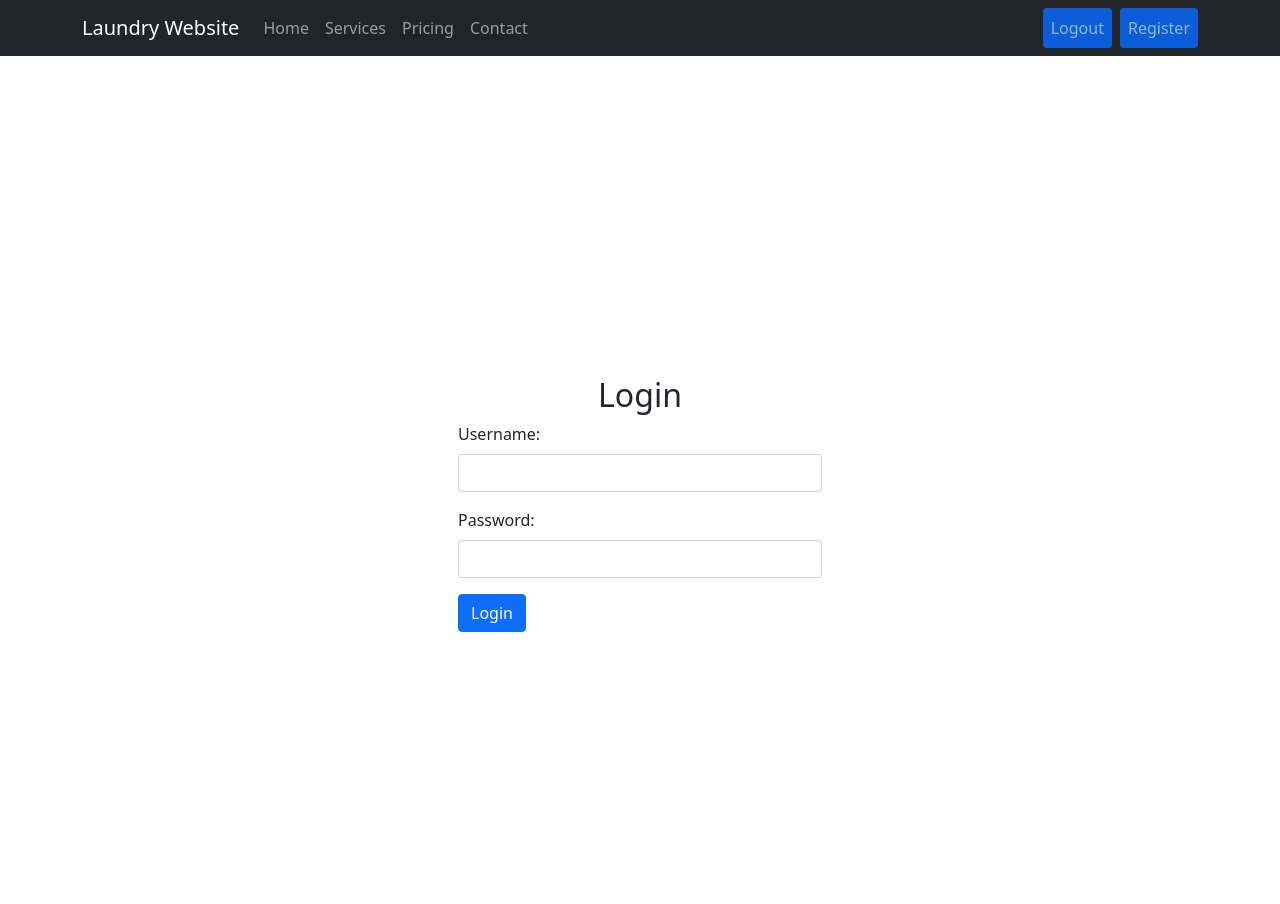
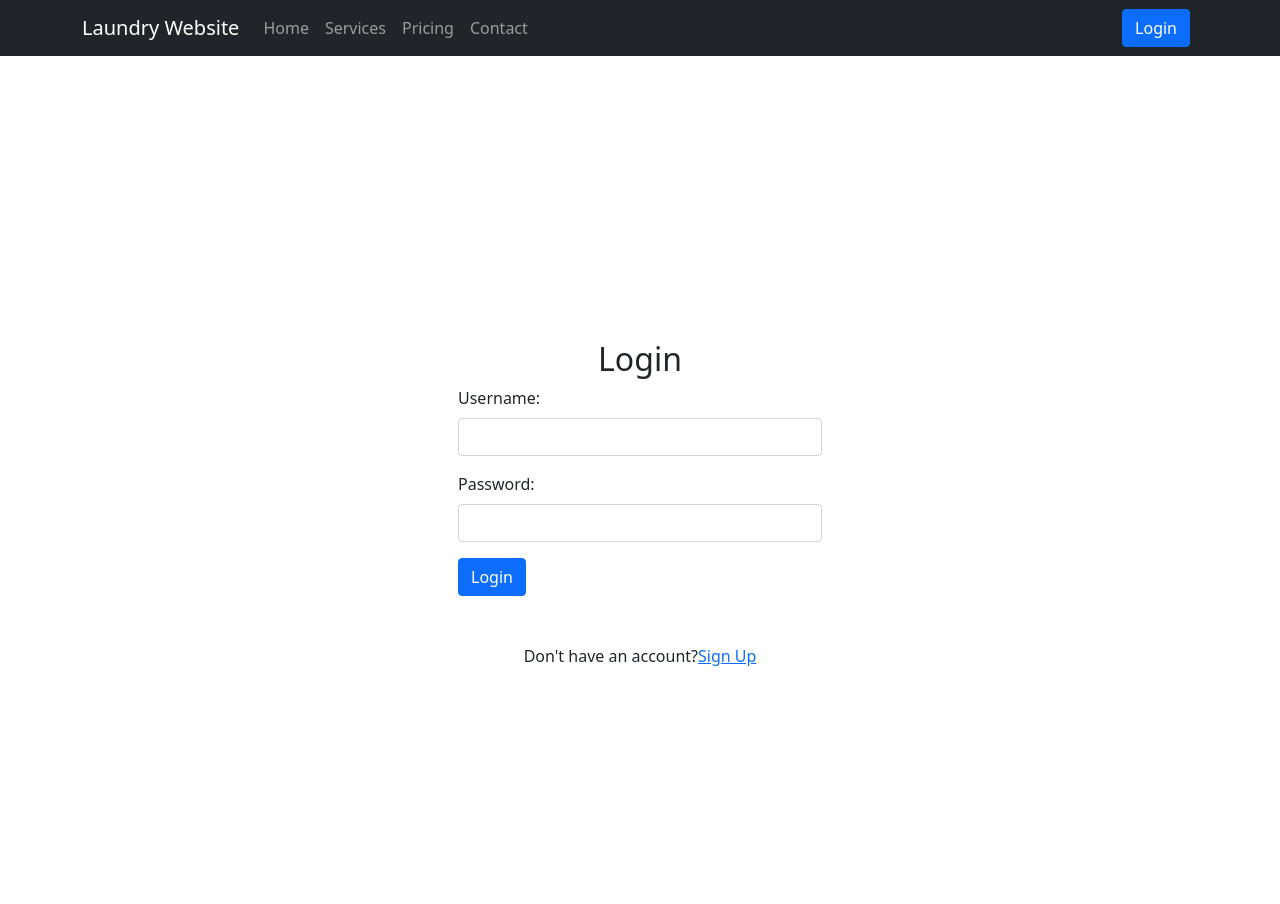
Before and after one commit to MombinyaOmboga/Django-Laundry, a Django app: page /accounts/login/ in a window 1280 px wide. Run offline with Django 3.2, Linux system fonts and the light colour scheme; some libraries are stand-ins or nearby versions.

Commit message:
another commit

```diff
--- a/templates/laundry/add_service.html
+++ b/templates/laundry/add_service.html
@@ -11,7 +11,7 @@
                 {% csrf_token %}
                 <div class="form-group mb-3">
                     <label for="name">Name:</label>
-                    {render_field form.name class="form-control"}
+                    {% render_field form.name class="form-control" %}
                   </div>
 
                 <div class="form-group">
--- a/templates/users/base.html
+++ b/templates/users/base.html
@@ -49,14 +49,18 @@
           </li>
         </ul>
       </div>
-      <ul class="navbar-nav">
-        <li class="nav-item mr-2">
-          <a class="nav-link blue-padding" href="#">Logout</a>
-        </li>
-        <li class="nav-item">
-          <a class="nav-link blue-padding" href="#">Register</a>
-        </li>
-      </ul>
+      {% if request.user.is_authenticated %}
+        <ul class="navbar-nav">
+          <li class="nav-item mr-2">
+            <span class="navbar-text text-light">Welcome, {{ request.user.username }}</span>
+          </li>
+          <li class="nav-item mr-2">
+            <a class="btn btn-primary me-2" href="{% url 'logout' %}">Logout</a>
+          </li>
+        </ul>
+      {% else %}
+        <a class="btn btn-primary me-2" href="{% url 'login' %}">Login</a>
+      {% endif %}
     </div>
   </nav>
 
--- a/templates/users/login.html
+++ b/templates/users/login.html
@@ -16,6 +16,11 @@
         </div>
         <button type="submit" class="btn btn-primary">Login</button>
       </form>
+        <div class="pt-8">
+          <div class="d-flex justify-content-center links pt-5">
+              Don't have an account? <a href="{% url 'register' %}" class="ml-2">Sign Up</a>
+          </div>
+      </div>
     </div>
   </div>
 {% endblock %}
--- a/templates/users/register.html
+++ b/templates/users/register.html
@@ -20,6 +20,9 @@
         </div>
         <button type="submit" class="btn btn-primary">Register</button>
       </form>
+      <div class="d-flex justify-content-center links mt-8">
+        Already have an account? <a href="{% url 'login' %}" class="ml-4">Login</a>
+      </div>
     </div>
   </div>
 {% endblock %}
--- a/users/views.py
+++ b/users/views.py
@@ -1,6 +1,5 @@
 from django.contrib import messages
 from django.contrib.auth import authenticate, login, logout
-from django.http import HttpResponseRedirect
 from django.shortcuts import redirect, render
 
 from .form import RegisterUserForm
@@ -16,10 +15,12 @@ def register_user(request):
 
         else:
             messages.warning(request, "Sorry. Something went wrong")
+            return redirect ('register')
     else:
         form = RegisterUserForm()
-        context = {'form':form}
-        return render(request, 'users/register.html', context)
+
+    context = {'form':form}
+    return render(request, 'users/register.html', context)
 
 def login_user(request):
     if request.method == 'POST':
@@ -33,11 +34,11 @@ def login_user(request):
 
         else:
             messages.warning(request, 'Sorry, something went wrong')
-            return redirect(login)
+            return redirect('login')
 
     else:
         return render(request, 'users/login.html')
 
 def logout_user(request):
     logout(request)
-    return redirect
+    return redirect('login')
```
Also changed, not shown: templates/laundry/add_to_cart.html (+7 -0 lines), db.sqlite3.
